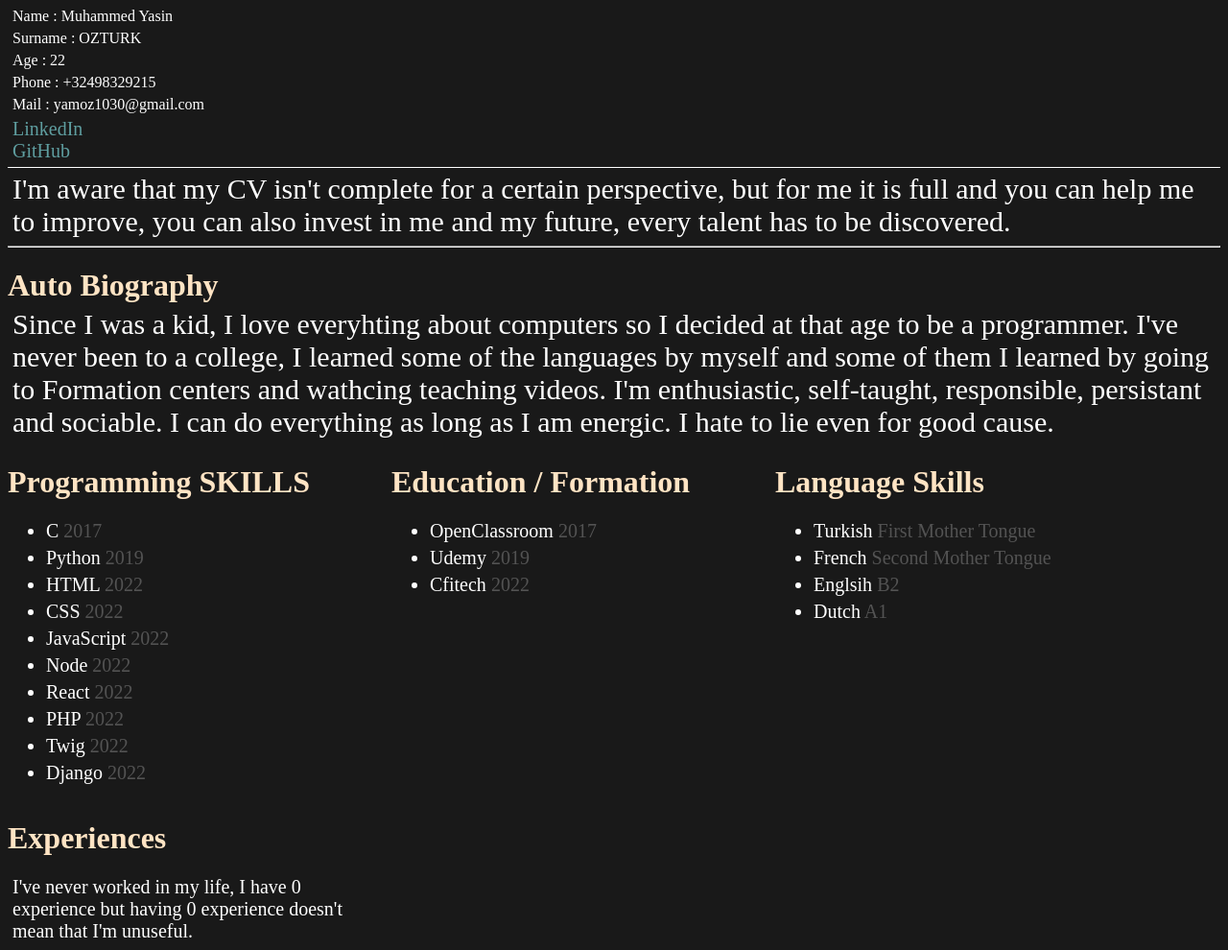
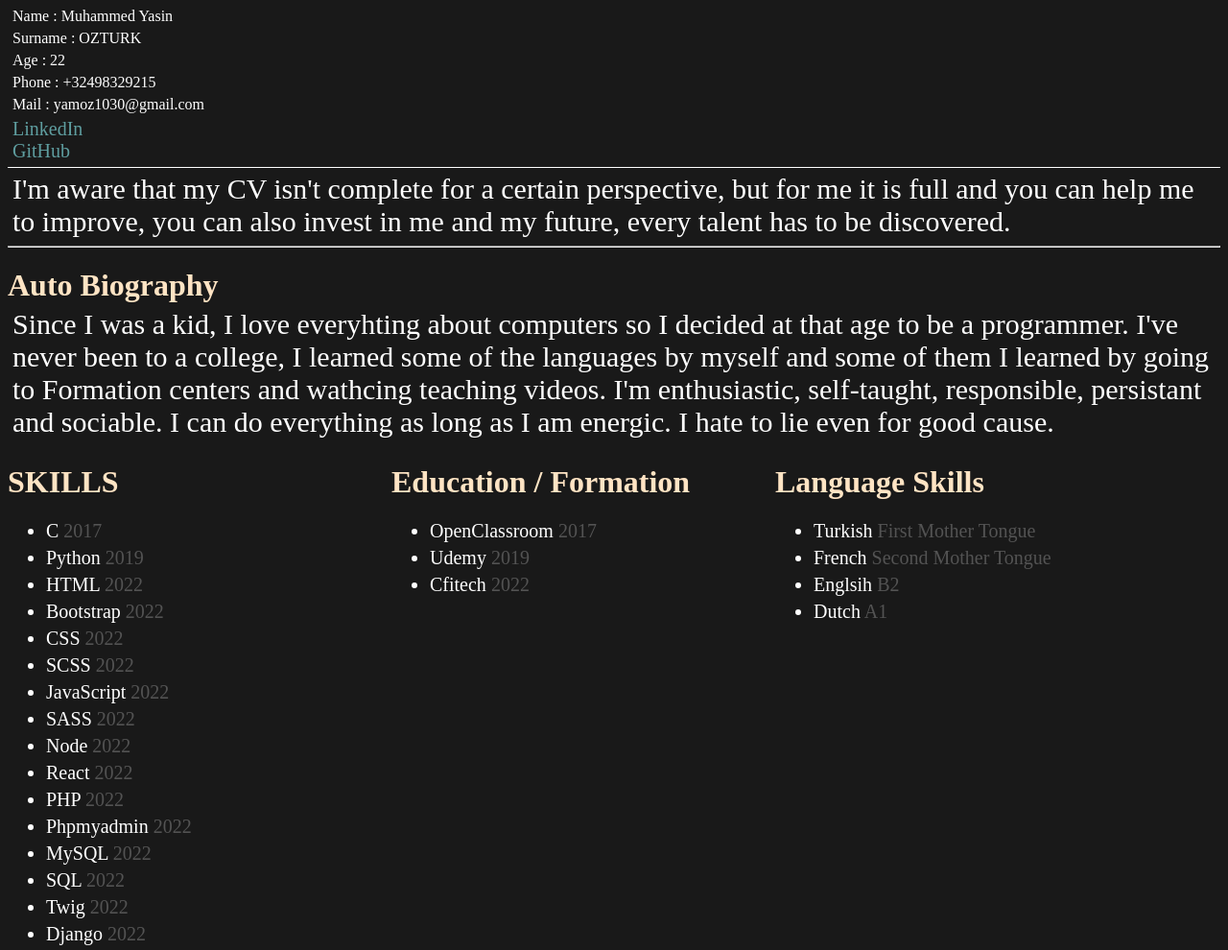
Before and after one commit to ysnztrk021/CV, a plain HTML site: page index.html in a window 1280 px wide. Shown: the top 990 px of the page at 96% size. Drawn offline with Linux system fonts and the light colour scheme.

Commit message:
skills added

```diff
--- a/index.html
+++ b/index.html
@@ -29,16 +29,22 @@
     </div>
     <div class="container">
         <div class="skills">
-            <h1>Programming SKILLS</h1>
+            <h1>SKILLS</h1>
             <ul>
                 <li>C <span>2017</span></li>
                 <li>Python <span>2019</span></li>
                 <li>HTML <span>2022</span></li>
+                <li>Bootstrap <span>2022</span></li>
                 <li>CSS <span>2022</span></li>
+                <li>SCSS <span>2022</span></li>
                 <li>JavaScript <span>2022</span></li>
+                <li>SASS <span>2022</span></li>
                 <li>Node <span>2022</span></li>
                 <li>React <span>2022</span></li>
                 <li>PHP <span>2022</span></li>
+                <li>Phpmyadmin <span>2022</span></li>
+                <li>MySQL <span>2022</span></li>
+                <li>SQL <span>2022</span></li>
                 <li>Twig <span>2022</span></li>
                 <li>Django <span>2022</span></li>
             </ul>
```
